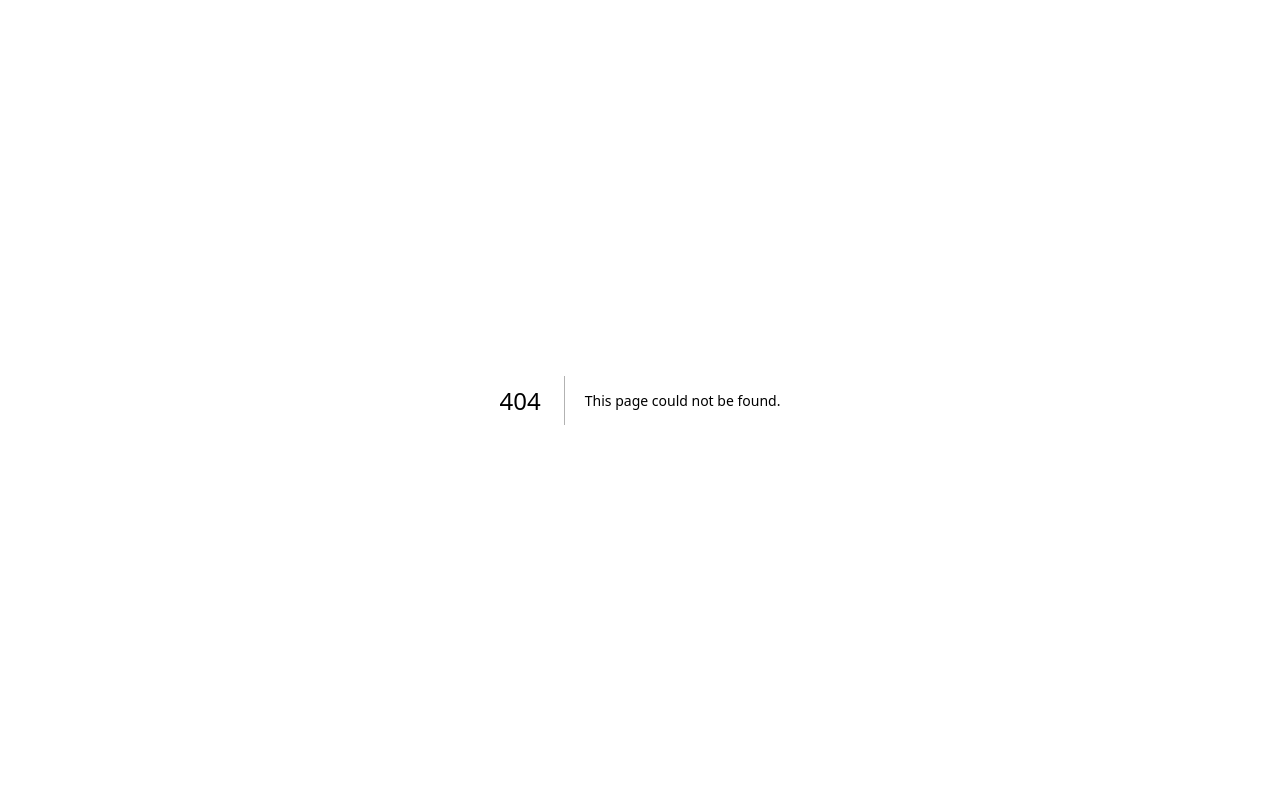
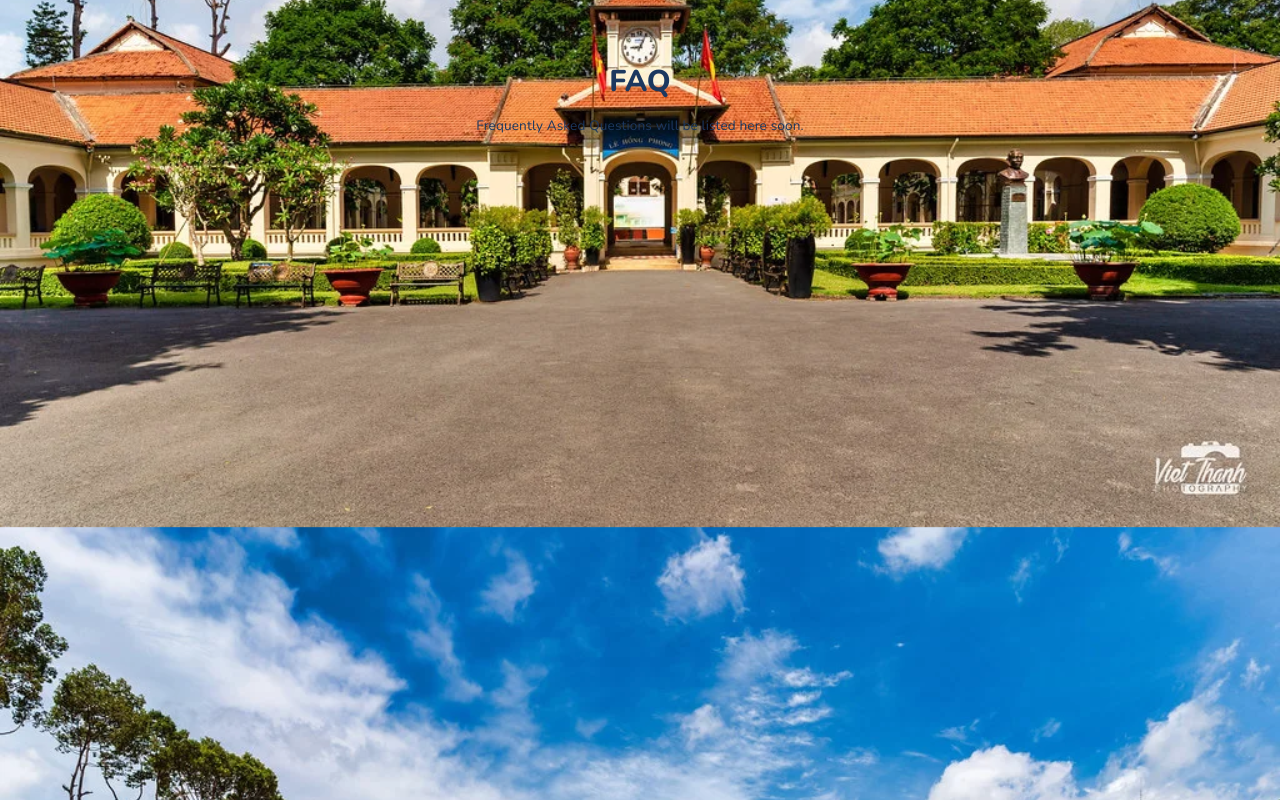
Before and after one commit to ChubbyCub/hs-reunion, a Next.js app: page /faq in a window 1280 px wide. Before the commit this address had no page. Built offline with nearby package versions, Linux system fonts and the light colour scheme.

Commit message:
Added two more pages for FAQ and gallery

```diff
--- /dev/null
+++ b/src/app/faq/page.tsx
@@ -0,0 +1,8 @@
+export default function FAQPage() {
+  return (
+    <div className="container mx-auto py-16 text-center">
+      <h1 className="text-3xl font-title mb-4">FAQ</h1>
+      <p className="font-legalese">Frequently Asked Questions will be listed here soon.</p>
+    </div>
+  );
+}
--- /dev/null
+++ b/src/app/gallery/page.tsx
@@ -0,0 +1,8 @@
+export default function GalleryPage() {
+  return (
+    <div className="container mx-auto py-16 text-center">
+      <h1 className="text-3xl font-title mb-4">Gallery</h1>
+      <p className="font-legalese">Photos and memories will be displayed here soon.</p>
+    </div>
+  );
+}
--- a/src/app/page.tsx
+++ b/src/app/page.tsx
@@ -36,6 +36,10 @@ export default function Home() {
 
   return (
       <main className="flex min-h-screen flex-col items-center justify-center p-24 uppercase md:justify-between md:bg-transparent">
+      <div className="absolute top-8 right-8 flex flex-col gap-3 z-10">
+        <Link href="/gallery" className="text-white text-lg font-semibold transition-colors hover:text-yellow-400">Gallery</Link>
+        <Link href="/faq" className="text-white text-lg font-semibold transition-colors hover:text-yellow-400">FAQ</Link>
+      </div>
       <div>
         <motion.div
           initial={{ opacity: 0, x: -100 }}
```
